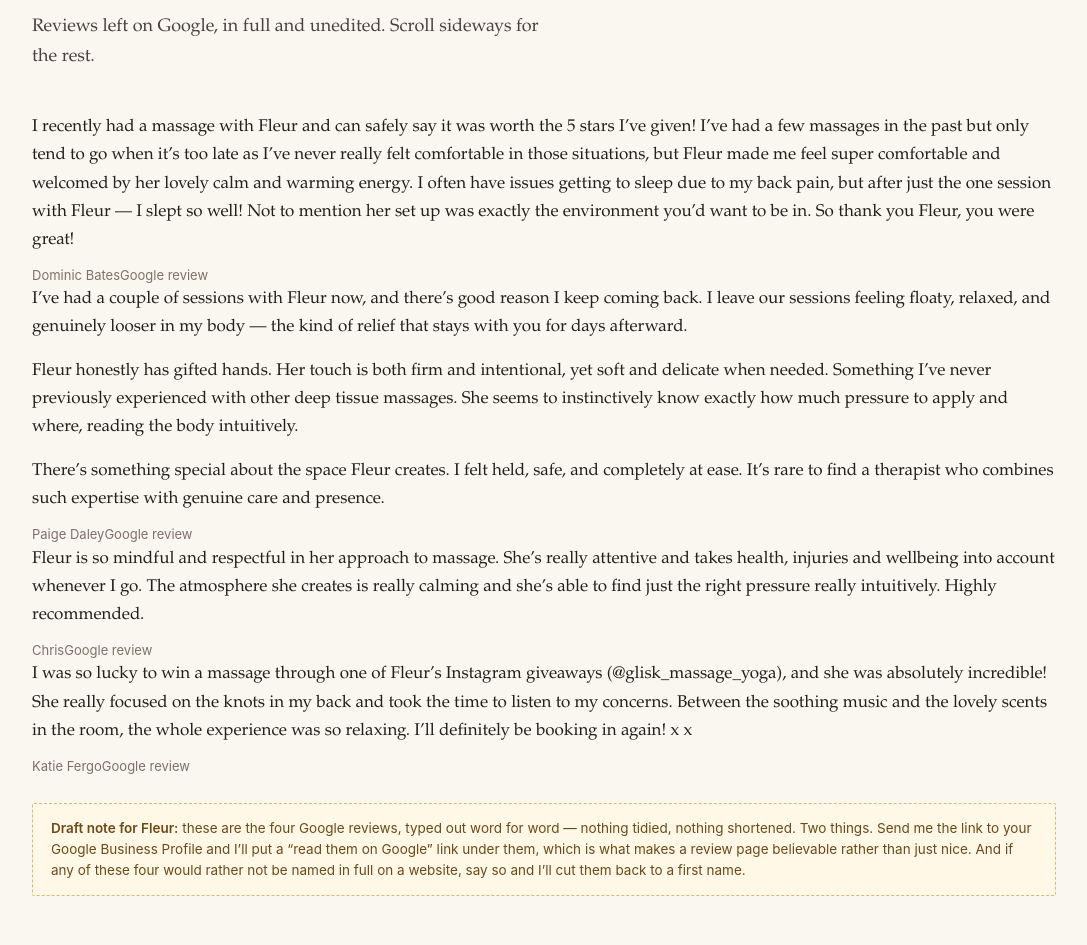
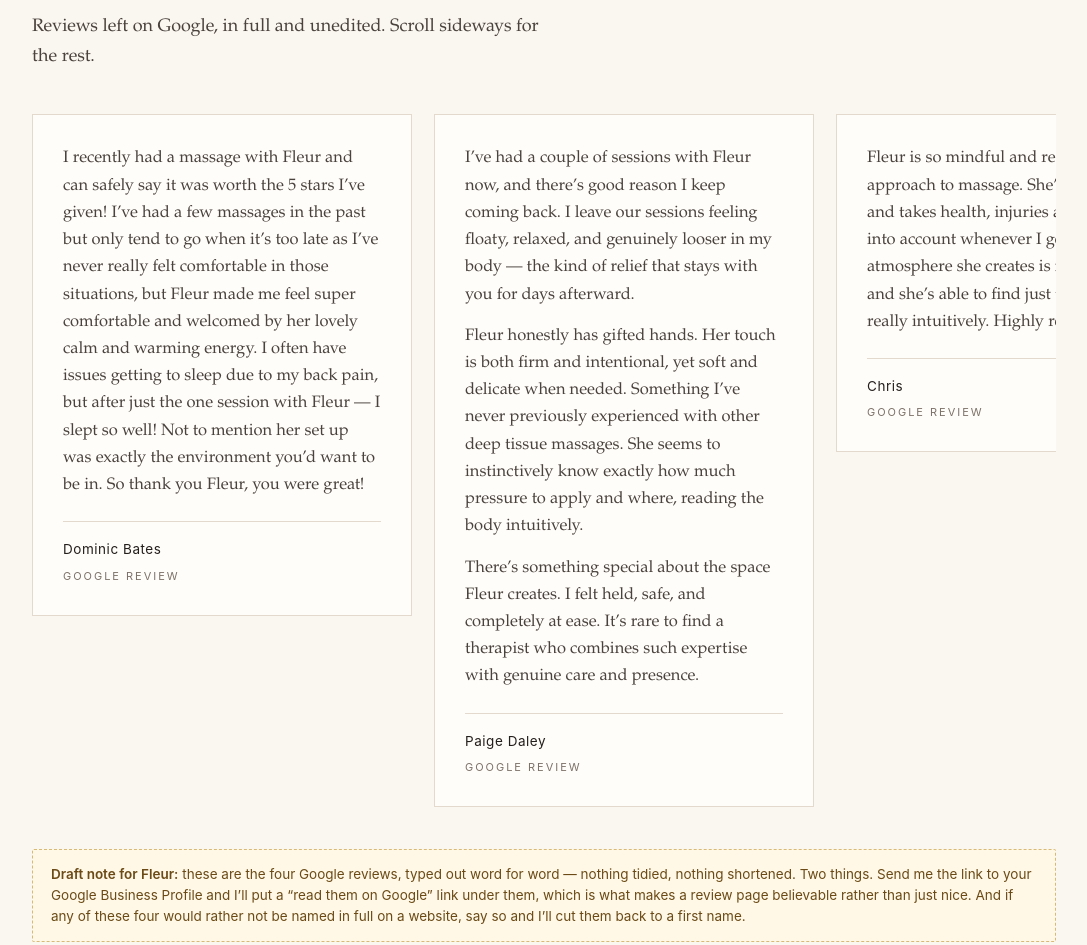
Before and after one commit to edmobrandconsultant-alt/Glisk-Yoga, a plain HTML site: page index.html in a window 1280 px wide. Shown: the part 5102-6047 px from the top of the page, without its empty margins (96-1183 px from the left). Drawn offline with Linux system fonts and the light colour scheme.

Commit message:
Styles for the reviews carousel

```diff
--- a/assets/css/style.css
+++ b/assets/css/style.css
@@ -188,6 +188,23 @@ ol.steps li strong{display:block;color:var(--ink);font-weight:400;font-size:19px
   margin:-26px -26px 20px;aspect-ratio:8/5;object-fit:cover;
   border-bottom:1px solid var(--line)}
 
+/* ------------------------------------------------------------- quotes --- */
+/* A carousel with no JavaScript in it: a scroll-snapping row. Swipes on a
+   phone, scrolls or arrow-keys on a desktop, and works with scripts off. */
+.quotes{display:flex;gap:22px;overflow-x:auto;align-items:flex-start;
+  scroll-snap-type:x proximity;padding-bottom:16px}
+.quotes:focus-visible{outline:2px solid var(--gleam);outline-offset:6px}
+.quote{flex:0 0 min(380px,80vw);scroll-snap-align:start;margin:0;
+  background:var(--card);border:1px solid var(--line);padding:30px}
+.quote blockquote{margin:0}
+.quote p{color:var(--ink-soft);font-size:16.5px}
+.quote p + p{margin-top:14px}
+.quote figcaption{margin-top:22px;padding-top:16px;border-top:1px solid var(--line);
+  font-family:var(--sans);font-size:13.5px;letter-spacing:.04em;color:var(--ink)}
+.quote figcaption span{display:block;margin-top:6px;font-size:11px;
+  letter-spacing:.18em;text-transform:uppercase;color:var(--muted)}
+@media(prefers-reduced-motion:no-preference){.quotes{scroll-behavior:smooth}}
+
 /* ---------------------------------------------------------- policy box -- */
 .policy{background:var(--card);border:1px solid var(--line);border-left:3px solid var(--gleam);
   padding:30px 32px;max-width:720px}
```
